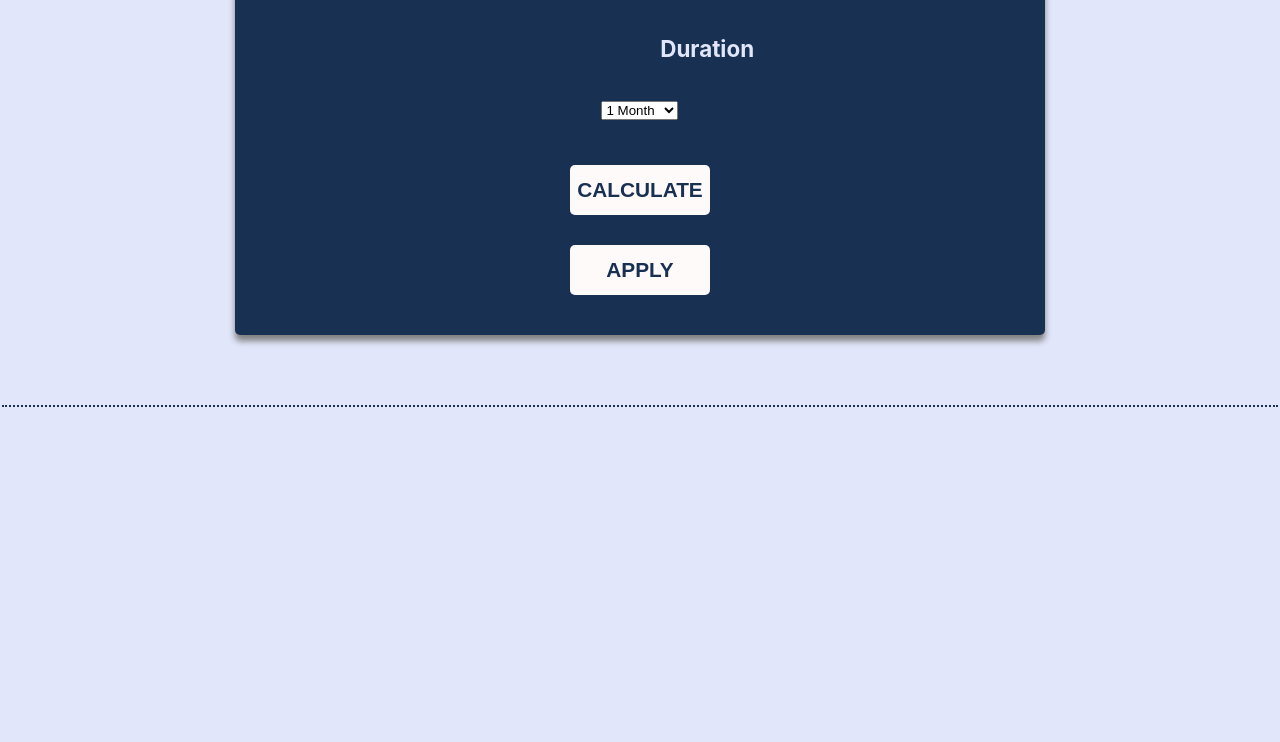
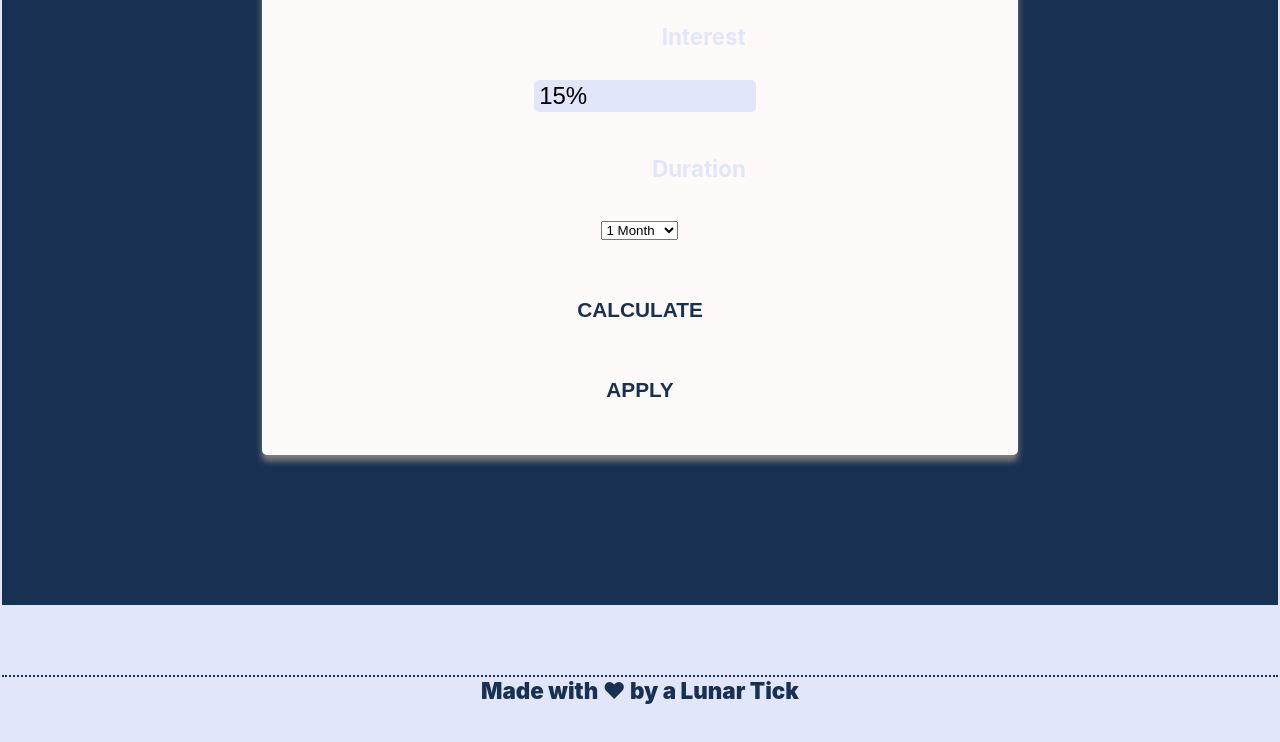
Before and after one commit to THEmmanuel/Quick-Credit, a website: page UI/index.html in a window 1280 px wide. Shown: the part 1642-2384 px from the top of the page. Before the commit the page ends 2211 px from the top, so only its background shows below. Drawn offline with Linux system fonts and the light colour scheme.

Commit message:
added and improved stylings

```diff
--- a/UI/css/index.css
+++ b/UI/css/index.css
@@ -30,7 +30,7 @@ body {
 header {
     height: 95vh;
     background: #375D81;
-    background-image: url(/UI/img/main_bg.svg);
+    background-image: url(/UI/img/bg_image.svg);
     background-repeat: no-repeat;
     background-size: 35%;
     background-position: right;
@@ -117,7 +117,7 @@ main {}
 .reason_text {
     color: #183152;
     text-transform: uppercase;
-    margin:auto;
+    margin: auto;
     padding: 30px;
     width: 50%;
     text-align: center;
@@ -192,17 +192,22 @@ main {}
     background-position: center;
 }
 
-.loan_calculator{
+.loan_calculator {
     /* background: #FFFAFA; */
-    margin: 4px;
+    margin: 40px auto;
     justify-content: center;
+
     flex-wrap: wrap;
+    background-color: #183152;
+    padding: 50px;
+    -webkit-clip-path: polygon(0 0, 100% 25%, 100% 100%, 0% 100%);
+    clip-path: polygon(0 0, 100% 18%, 100% 100%, 0% 100%);
 }
 
-.loan_card{
-    margin: 70px auto;
+.loan_card {
+    margin: 100px auto;
     box-shadow: 0px 6px 6px #808080;
-    background: #183152;
+    background: #FFFAFA;
     /* display:flex; */
     width: 60%;
     padding: 50px;
@@ -214,7 +219,7 @@ main {}
 
 }
 
-.loan_card button{
+.loan_card button {
     border: none;
     color: #183152;
     background-color: #FFFAFA;
@@ -242,7 +247,7 @@ label {
     font-size: 1.4em
 }
 
-input{
+input {
     padding: 5px;
     border: none;
     border-radius: 5px;
@@ -254,9 +259,9 @@ input{
     color: #000;
 }
 
-.loan_card button:hover{
+.loan_card button:hover {
     color: #FFFAFA;
-    transform : translateY(-0.3rem);
+    transform: translateY(-0.3rem);
     box-shadow: 0px 10px 6px #0E1C2E;
     background: #375D81;
 }
@@ -266,4 +271,11 @@ footer {
     height: 20vh;
     margin: none;
     margin-top: 70px;
+    color: #183152;
+    text-align: center;
 }
+
+footer span{
+    font-weight: 900;
+    font-size: 1.4rem;
+}
--- a/UI/index.html
+++ b/UI/index.html
@@ -123,7 +123,7 @@
     </main>
 
     <footer>
-        <span>Made with </span>
+        <span>Made with &#10084; by a Lunar Tick </span>
     </footer>
 
 </body>
```
Also changed, not shown: UI/img/bg_image.svg (added).
